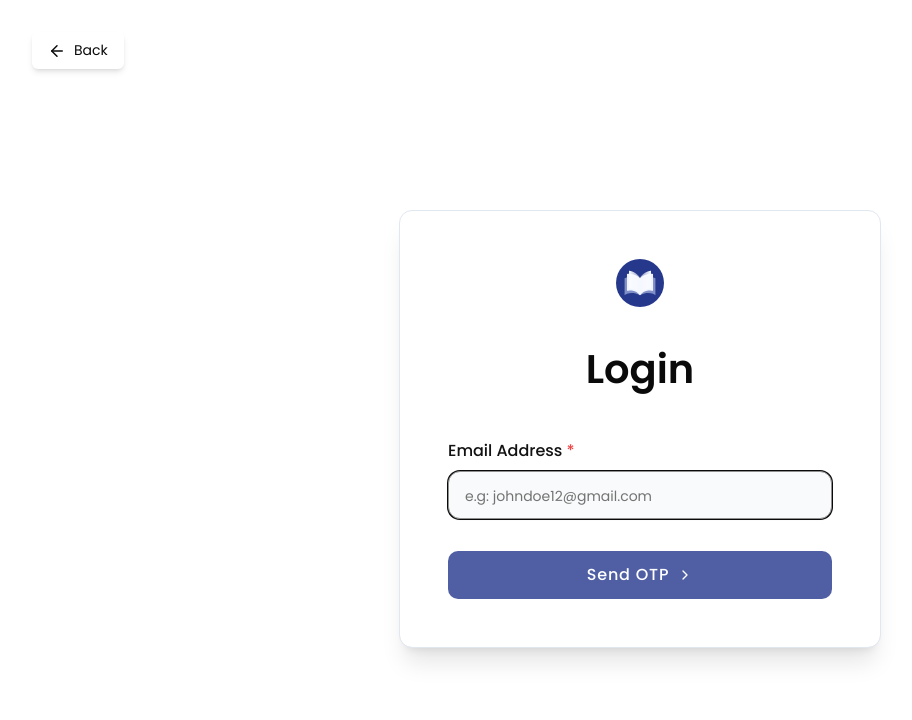
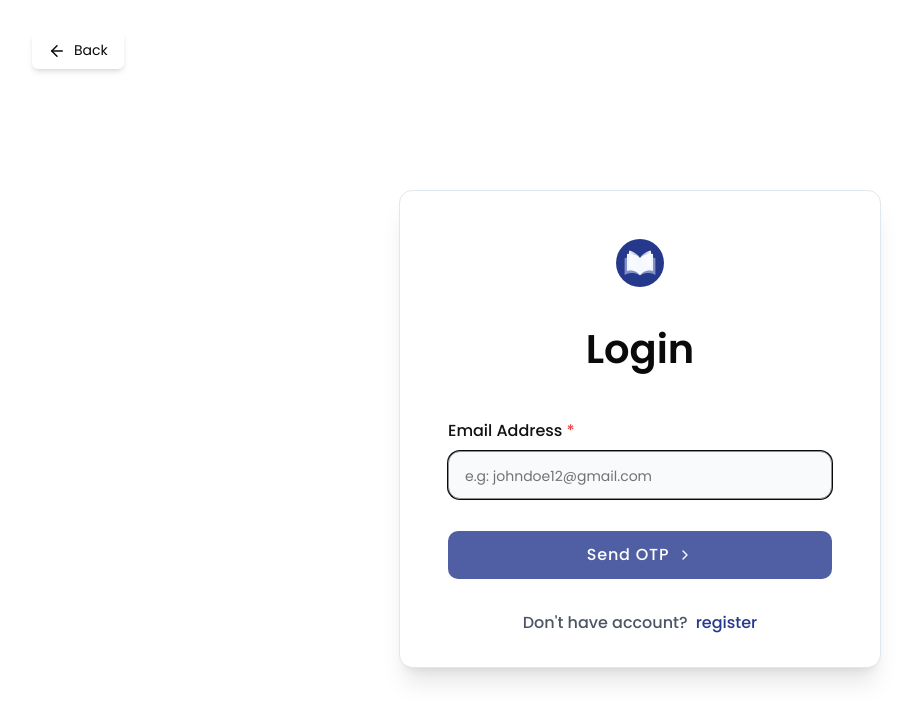
Before and after one commit to Clement127001/book-wise, a Next.js app in the folder apps/frontend/: page /admin/login in a window 1280 px wide. Shown: the top 720 px of the page, without its empty margins (0-912 px from the left). Built offline with nearby package versions, Linux system fonts and the light colour scheme.

Commit message:
add admin register skeleton

```diff
--- a/apps/frontend/src/components/admin/login/AdminLogin.tsx
+++ b/apps/frontend/src/components/admin/login/AdminLogin.tsx
@@ -14,6 +14,7 @@ import { getQueryClient } from "@/utils/api";
 import { validateEmail, validateOTP } from "@/utils/common";
 import { defaultLoginFormValues } from "@/utils/admin/login";
 import { LoginType } from "@/types/common";
+import Link from "next/link";
 
 const AdminLogin = () => {
   const router = useRouter();
@@ -208,6 +209,15 @@ const AdminLogin = () => {
               )}
             </form>
           </div>
+          <p className="text-gray-600 font-[450] text-left mb-4">
+            Don't have account?
+            <Link
+              href={"/admin/register"}
+              className="text-app-admin-primary-700 ml-2"
+            >
+              register
+            </Link>
+          </p>
         </section>
       </div>
     </div>
--- /dev/null
+++ b/apps/frontend/src/components/admin/register/AdminRegister.tsx
@@ -0,0 +1,5 @@
+const AdminRegister = () => {
+  return <div>AdminRegister</div>;
+};
+
+export default AdminRegister;
--- /dev/null
+++ b/apps/frontend/src/pages/admin/register.tsx
@@ -0,0 +1,20 @@
+import AdminRegister from "@/components/admin/register/AdminRegister";
+import Head from "next/head";
+
+const AdminLoginPage = () => {
+  return (
+    <>
+      <Head>
+        <title>BookWise | Admin - Register</title>
+        <meta
+          name="description"
+          content="Access your account on Bookwise. Register to manage profiles, books, and more."
+        />
+        <meta name="viewport" content="width=device-width, initial-scale=1" />
+      </Head>
+      <AdminRegister />
+    </>
+  );
+};
+
+export default AdminLoginPage;
```
Also changed, not shown: 2 other files (tests, documents, lock files or other folders).
